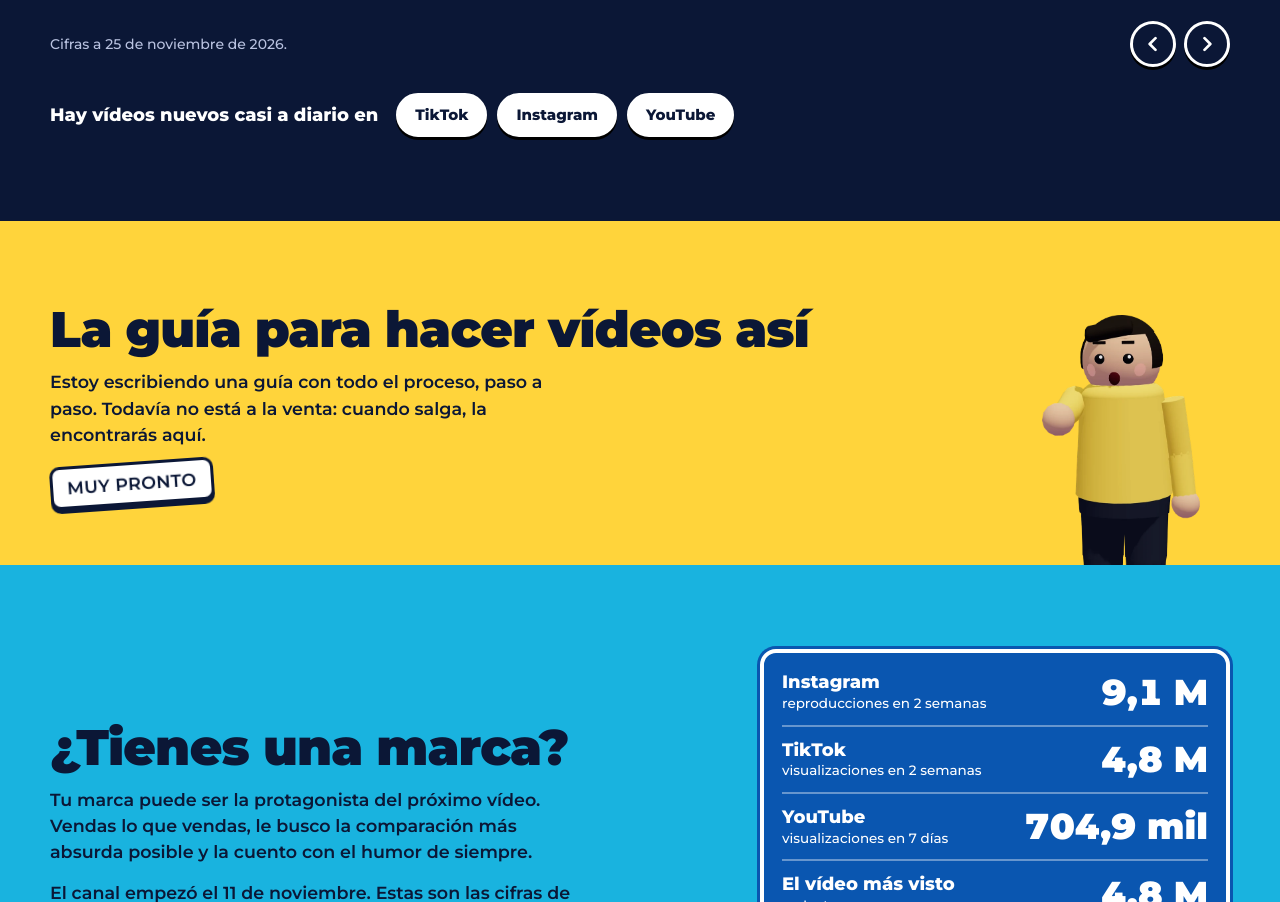
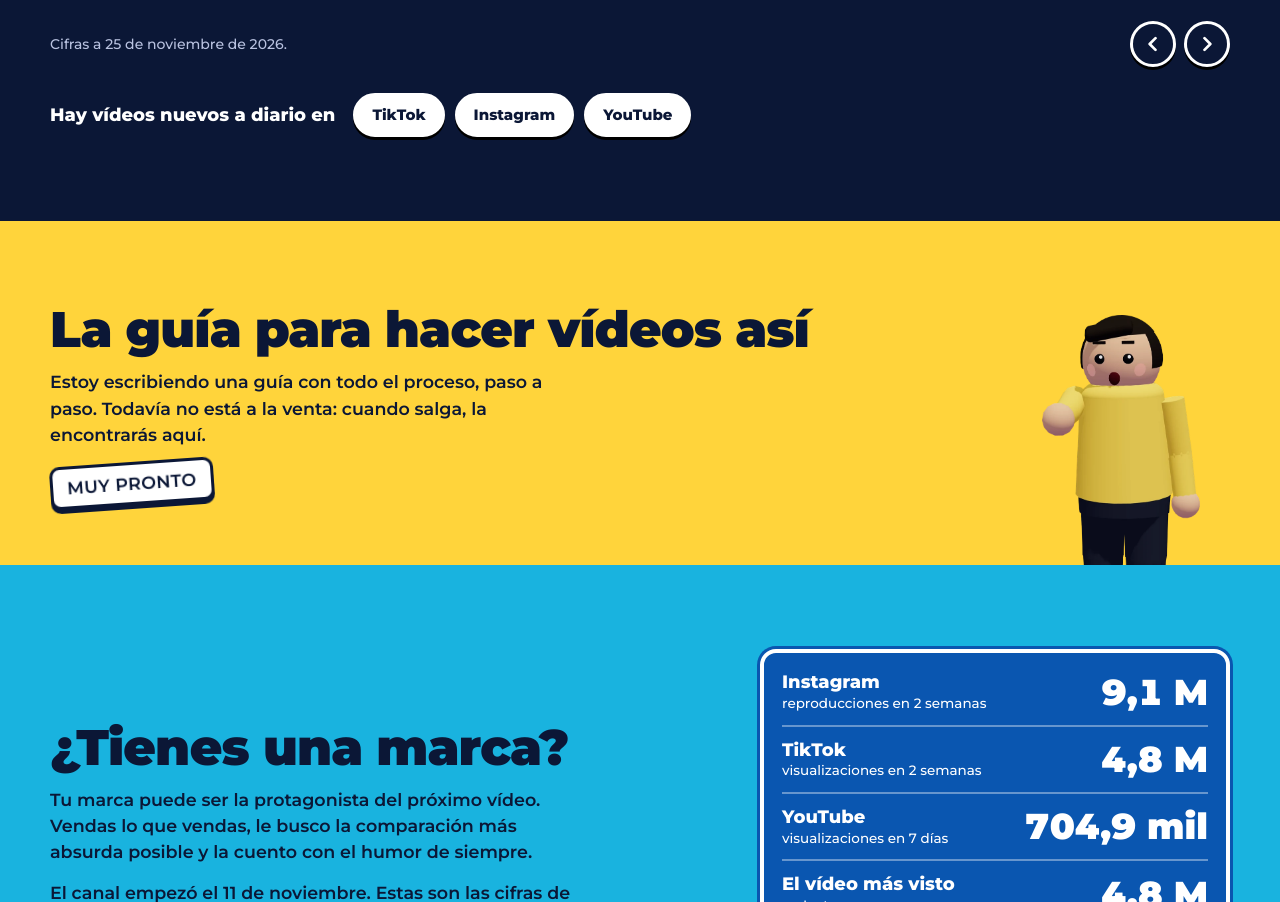
Before and after one commit to NanoPerez807/loquepasahoy, a plain HTML site: page index.html in a window 1280 px wide. Shown: the part 2759-3661 px from the top of the page. Drawn offline with Linux system fonts and the light colour scheme; animation ran at ten frames a second.

Commit message:
Vídeos nuevos a diario
Co-Authored-By: Claude Fable 5.2 <noreply@anthropic.com>
Claude-Session: https://claude.ai/code/session_01Li1PHzaRoQEjosyK66q33v

```diff
--- a/index.html
+++ b/index.html
@@ -519,7 +519,7 @@ button,input{font:inherit;color:inherit}
       </div>
     </div>
     <div class="redes">
-      <p>Hay vídeos nuevos casi a diario en</p>
+      <p>Hay vídeos nuevos a diario en</p>
       <div class="fila">
         <a class="chip" data-red="tiktok" href="https://www.tiktok.com/@loquepasa.es">TikTok</a>
         <a class="chip" data-red="instagram" href="https://www.instagram.com/loquepasahoy.es">Instagram</a>
```
